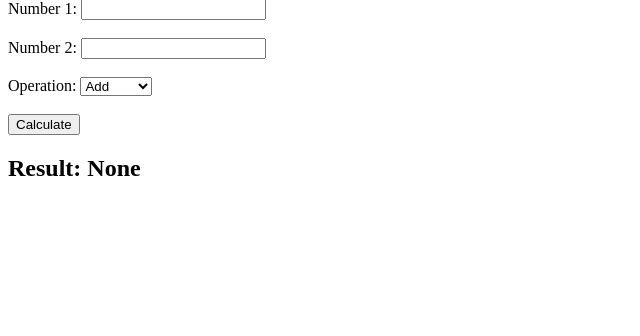
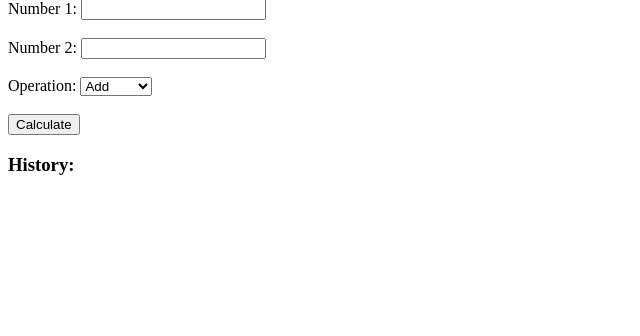
Before and after one commit to dolmagrg123/basic_calculator, a Flask app: page / in a window 1280 px wide. Shown: the part 81-417 px from the top of the page, without its empty margins (0-640 px from the left). Run offline with Flask 3, Linux system fonts and the light colour scheme.

Commit message:
update flask and html files using chatgpt

```diff
--- a/app.py
+++ b/app.py
@@ -8,6 +8,7 @@ calculator = Calculator()  # Instantiate the Calculator class
 def calculator_view():
     result = None  # Initialize result to None
     error_message = None  # Initialize error message to None
+    history = []  # List to store calculation history
 
     if request.method == 'POST':
         try:
@@ -28,11 +29,15 @@ def calculator_view():
             else:
                 raise ValueError("Invalid operation")  # Handle unexpected operations
 
+            # Save the calculation to history
+            history.append(f"{num1} {operation} {num2} = {result}")
 
         except ValueError as e:
+            # Handle input conversion errors
             error_message = f"Input error: {str(e)}"
 
-    return render_template('index.html', result=result, error_message=error_message)
+    # Render the HTML template with results, error messages, and history
+    return render_template('index.html', result=result, error_message=error_message, history=history)
 
 if __name__ == '__main__':
     app.run(debug=True)  # Run the app in debug mode for development
--- a/templates/index.html
+++ b/templates/index.html
@@ -25,7 +25,17 @@
         <input type="submit" value="Calculate">  <!-- Submit button to calculate -->
     </form>
 
-    <h2>Result: {{ result }}</h2>  <!-- Display the calculation result -->
+    {% if error_message %}
+        <h2 style="color: red;">{{ error_message }}</h2>  <!-- Display error message if any -->
+    {% elif result %}
+        <h2>Result: {{ result }}</h2>  <!-- Display the calculation result -->
+    {% endif %}
 
+    <h3>History:</h3>
+    <ul>
+        {% for entry in history %}
+            <li>{{ entry }}</li>  <!-- Display history of calculations -->
+        {% endfor %}
+    </ul>
 </body>
 </html>
```
Also changed, not shown: test/test_calculator.py (added, +28 -0 lines).
